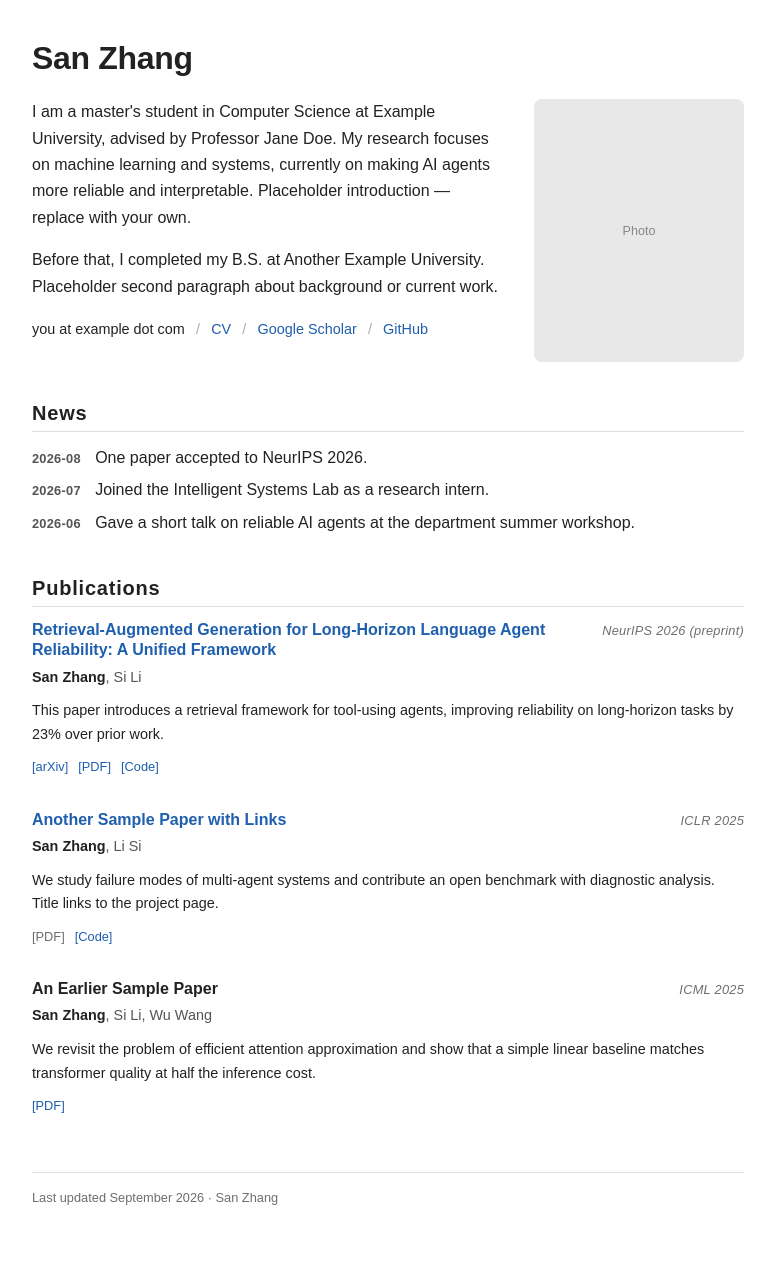
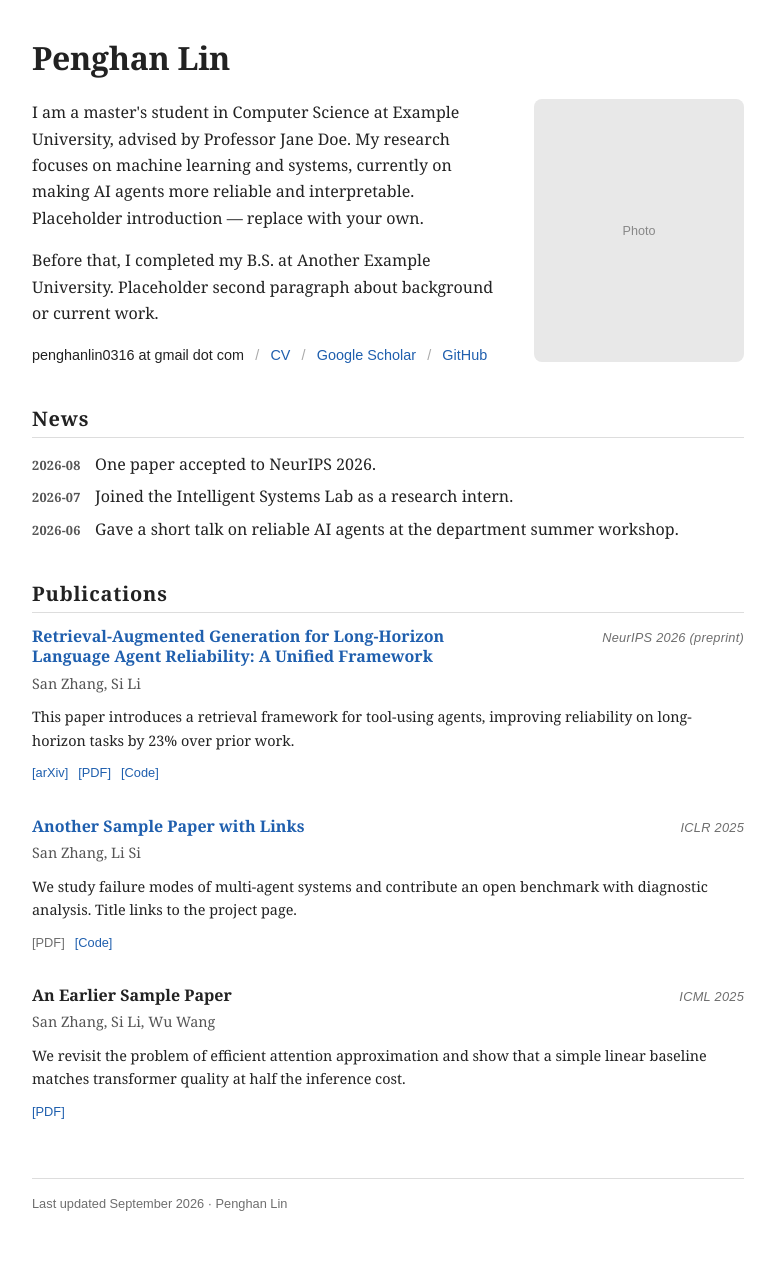
Before and after one commit to Sitaye/sitaye.github.io, a Jekyll site: the page built from index.html, in a window 1280 px wide. Shown: the whole page, without its empty margins (252-1027 px from the left). Built offline with Jekyll 4.4.1, drawn with Linux system fonts in a browser that asks for light colours.

Commit message:
feat: frontend polish pass — responsive, semantics, typography
- pin portrait rail on width axis in the mobile column layout
- wrap-safe contact separators bound to their entries, aria-hidden
- pub titles h4 -> h3; add img intrinsic sizes; time datetime attr
- lining-nums on news dates; text-wrap balance/pretty; user-select on email
- svg letter favicon; manual last_updated config field with build-time fallback

```diff
--- a/_config.yml
+++ b/_config.yml
@@ -1,11 +1,14 @@
-title: "San Zhang — Homepage"
-author_name: "San Zhang"
+title: "Penghan Lin"
+author_name: "Penghan Lin"
 lang: en
 description: "Academic homepage of San Zhang — machine learning and systems research."
 
 # Names to auto-bold in publication author lists; list every form you appear under
 author_aliases:
-  - "San Zhang"
+  - "Penghan Lin"
+
+# Set manually to the date (YYYY-MM-DD) content actually changed; only the month is shown
+last_updated: "2026-09-01"
 
 exclude:
   - docs
--- a/_layouts/home.html
+++ b/_layouts/home.html
@@ -8,6 +8,7 @@
   <meta property="og:title" content="{{ site.title }}">
   <meta property="og:description" content="{{ site.description }}">
   <meta property="og:type" content="website">
+  <link rel="icon" type="image/svg+xml" href="{{ '/assets/favicon.svg' | relative_url }}">
   <link rel="stylesheet" href="{{ '/assets/style.css' | relative_url }}">
 </head>
 <body>
@@ -23,7 +24,7 @@
       <ul>
         {% assign news = site.data.news | sort: "date" | reverse %}
         {% for item in news %}
-        <li><time>{{ item.date | date: "%Y-%m" }}</time><span>{{ item.text }}</span></li>
+        <li><time datetime="{{ item.date }}">{{ item.date | date: "%Y-%m" }}</time><span>{{ item.text }}</span></li>
         {% endfor %}
       </ul>
     </section>
@@ -33,13 +34,13 @@
       {% assign pubs = site.data.publications | sort: "year" | reverse %}
       {% for pub in pubs %}
       <article class="pub-card">
-        <h4 class="pub-title">
+        <h3 class="pub-title">
           <span class="pub-title-text">
             {%- if pub.project -%}<a href="{{ pub.project }}">{{ pub.title }}</a>
             {%- else -%}{{ pub.title }}{%- endif -%}
           </span>
           {%- if pub.venue -%}<span class="pub-venue-tag">{{ pub.venue }}</span>{%- endif -%}
-        </h4>
+        </h3>
         <p class="pub-authors">
           {%- for a in pub.authors -%}
             {%- assign me = false -%}
@@ -61,7 +62,7 @@
       {% endfor %}
     </section>
 
-    <footer class="footer">Last updated {{ site.time | date: "%B %Y" }} · {{ site.author_name }}</footer>
+    <footer class="footer">Last updated {% if site.last_updated %}{{ site.last_updated | date: "%B %Y" }}{% else %}{{ site.time | date: "%B %Y" }}{% endif %} · {{ site.author_name }}</footer>
 
   </main>
 </body>
--- a/assets/style.css
+++ b/assets/style.css
@@ -8,16 +8,14 @@
   --ink-soft: #555;
   --ink-meta: #6e6e6e;
   --rule: #ddd;
-  --serif: Georgia, "Times New Roman", serif;
   --sans: Arial, "Segoe UI", system-ui, sans-serif;
-  --text: var(--sans); /* revert to all-serif: set to var(--serif) */
 }
 
 body {
   margin: 0;
   background: #fff;
   color: var(--ink);
-  font-family: var(--text);
+  font-family: Georgia, "Times New Roman", serif;
   font-size: 16px;
   line-height: 1.65;
 }
@@ -34,6 +32,10 @@
 }
 a:hover { text-decoration: underline; }
 a:focus-visible { outline: 2px solid var(--accent); outline-offset: 2px; }
+
+/* line-level polish; silently ignored where unsupported */
+h1.name, h2, .pub-title-text { text-wrap: balance; }
+p, .news li > span { text-wrap: pretty; }
 
 h1.name {
   margin: 0 0 1.4rem;
@@ -80,7 +82,8 @@
   font-family: var(--sans);
   font-size: 0.9rem;
 }
-.contact-text { color: var(--ink); }
+.contact-entry { display: flex; column-gap: 0.7rem; }
+.contact-text { color: var(--ink); user-select: all; }
 .contact-sep { color: #aaa; }
 
 .news ul {
@@ -93,14 +96,22 @@
   row-gap: 0.4rem;
   align-items: baseline;
 }
-.news li { display: contents; }
+.news li { display: contents; break-inside: avoid; }
+@supports (grid-template-columns: subgrid) {
+  .news li {
+    display: grid;
+    grid-column: 1 / -1;
+    grid-template-columns: subgrid;
+    align-items: baseline;
+  }
+}
 .news time {
   font-size: 0.8rem;
   font-weight: 700;
   letter-spacing: 0.02em;
   text-align: right;
   color: var(--ink-soft);
-  font-variant-numeric: tabular-nums;
+  font-variant-numeric: lining-nums tabular-nums;
 }
 
 .pub-card {
@@ -162,6 +173,8 @@
 
 @media (max-width: 640px) {
   .intro-cols { flex-direction: column-reverse; }
+  /* column direction turns flex-basis into height; pin the rail on width instead */
+  .portrait { flex: 0 0 auto; width: clamp(160px, 55%, 240px); }
 }
 
 @media print {
--- a/index.html
+++ b/index.html
@@ -1,22 +1,19 @@
 ---
 layout: home
-title: "San Zhang — Homepage"
+title: "Penghan Lin"
 ---
 <div class="intro-cols">
   <div class="bio">
     <p>I am a master's student in Computer Science at Example University, advised by Professor Jane Doe. My research focuses on machine learning and systems, currently on making AI agents more reliable and interpretable. Placeholder introduction — replace with your own.</p>
     <p>Before that, I completed my B.S. at Another Example University. Placeholder second paragraph about background or current work.</p>
     <div class="contact-bar">
-      <span class="contact-text">you at example dot com</span>
-      <span class="contact-sep">/</span>
-      <a href="{{ '/assets/cv.pdf' | relative_url }}">CV</a>
-      <span class="contact-sep">/</span>
-      <a href="https://scholar.google.com/">Google Scholar</a>
-      <span class="contact-sep">/</span>
-      <a href="https://github.com/username">GitHub</a>
+      <span class="contact-entry"><span class="contact-text">penghanlin0316 at gmail dot com</span><span class="contact-sep" aria-hidden="true">/</span></span>
+      <span class="contact-entry"><a href="{{ '/assets/cv.pdf' | relative_url }}">CV</a><span class="contact-sep" aria-hidden="true">/</span></span>
+      <span class="contact-entry"><a href="https://scholar.google.com/penghanlin0316">Google Scholar</a><span class="contact-sep" aria-hidden="true">/</span></span>
+      <span class="contact-entry"><a href="https://github.com/sitaye">GitHub</a></span>
     </div>
   </div>
   <aside class="portrait">
-    <img src="{{ '/assets/photo-placeholder.svg' | relative_url }}" alt="Portrait of San Zhang">
+    <img src="{{ '/assets/photo-placeholder.svg' | relative_url }}" width="400" height="500" alt="Portrait of San Zhang">
   </aside>
 </div>
```
Also changed, not shown: assets/favicon.svg (added).
